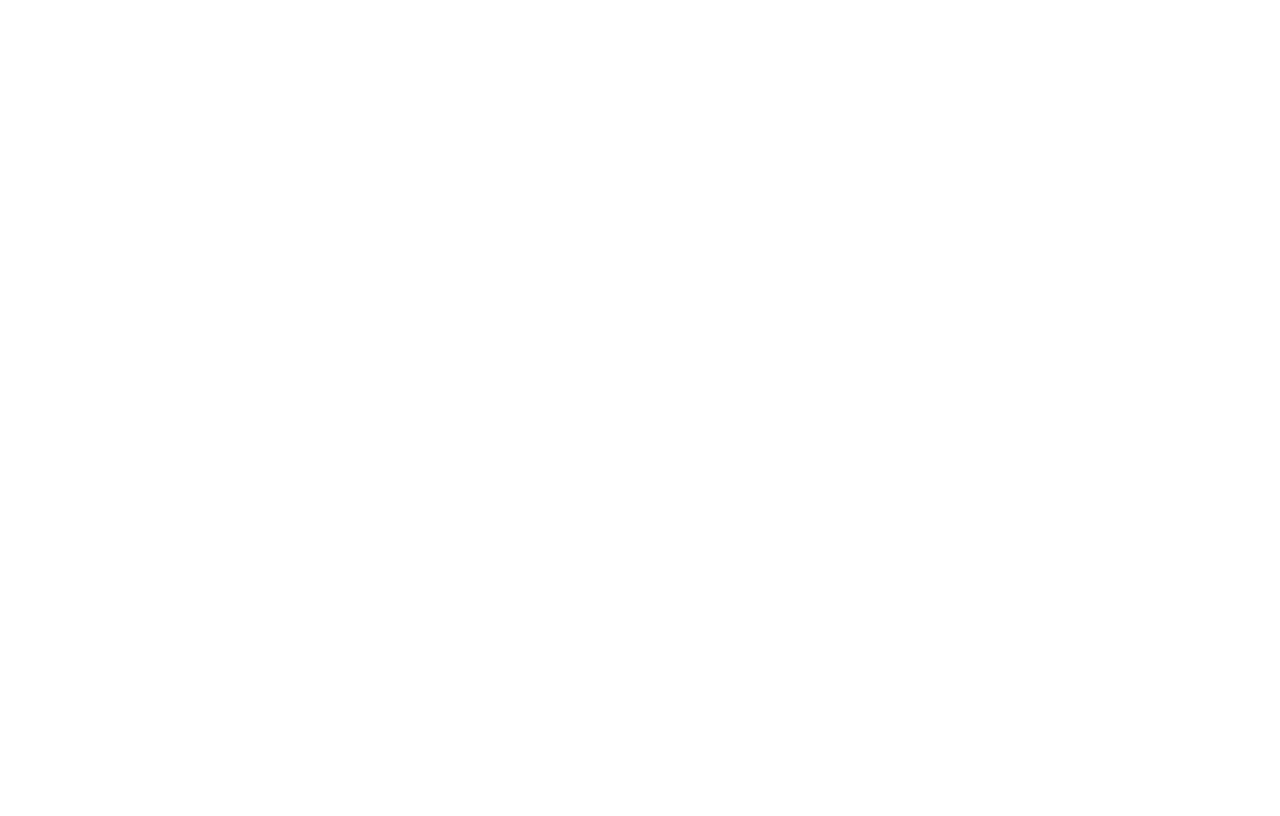
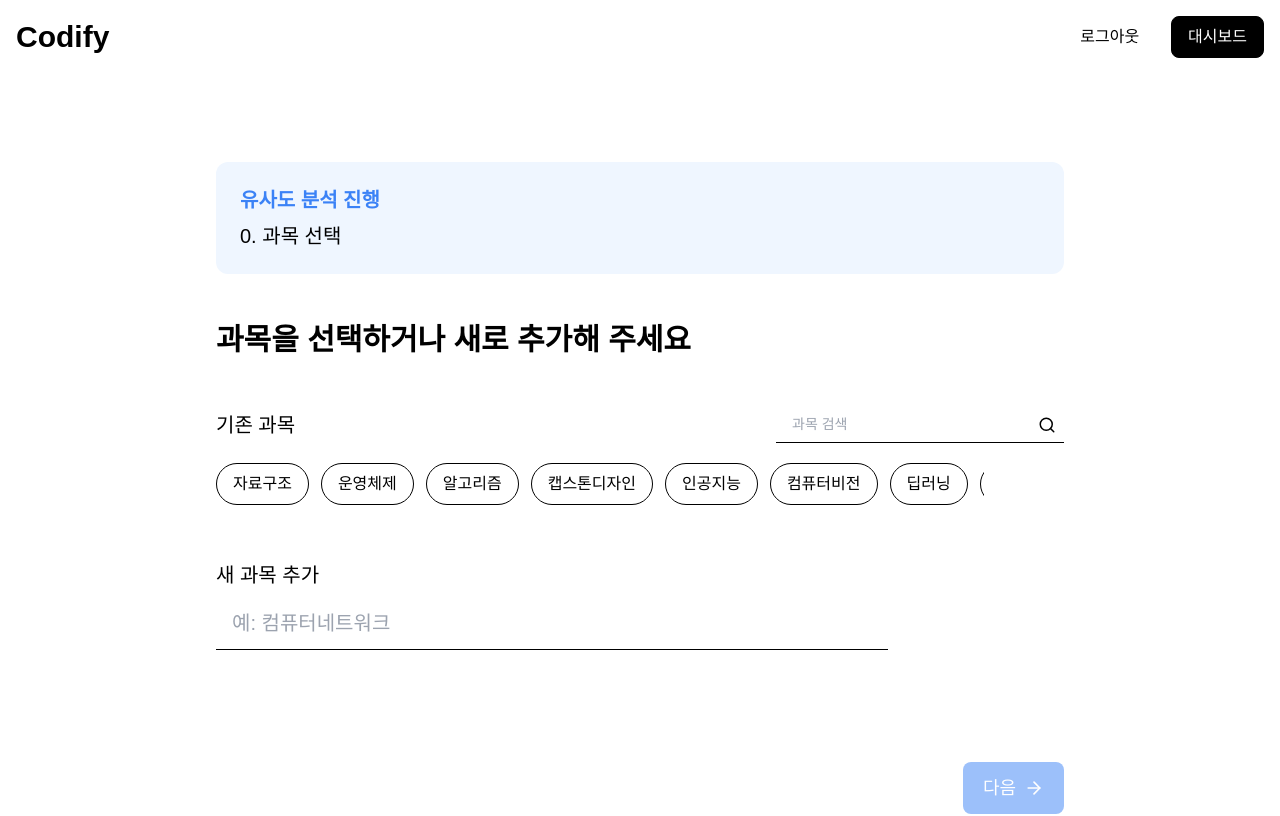
Before and after one commit to Codify-2025/Codify-Frontend, a React (Vite) app: page /assignment/subject in a window 1280 px wide. Before the commit this address had no page. Shown: the top 816 px of the page. Built offline with nearby package versions, Linux system fonts and the light colour scheme; a web font is replaced by a local one.

Commit message:
FEAT: 과목 선택 화면 추가

```diff
--- a/src/App.tsx
+++ b/src/App.tsx
@@ -14,12 +14,14 @@ import DashboardPage from '@features/Dashboard/DashboardPage';
 import LoginPage from '@features/Account/LoginPage';
 import HomePage from '@features/Home/HomePage';
 import SignupPage from '@features/Account/SignupPage';
+import SubjectSelectPage from '@features/Assignment/SubjectSelectpage';
 
 const App: React.FC = () => {
   return (
     <Router>
       <Routes>
         <Route path="/" element={<HomePage />} />
+        <Route path="/assignment/subject" element={<SubjectSelectPage />} />
         <Route path="/assignment/name" element={<AssignmentNamePage />} />
         <Route path="/assignment/week" element={<AssignmentWeekPage />} />
         <Route path="/upload" element={<UploadPage />} />
--- a/src/features/Assignment/AssignmentNamePage.tsx
+++ b/src/features/Assignment/AssignmentNamePage.tsx
@@ -3,7 +3,7 @@ import Layout from '@components/Layout';
 import Text from '@components/Text';
 import Button from '@components/Button';
 import { useNavigate } from 'react-router-dom';
-import { useAssignmentStore } from '@stores/assignmentStore';
+import { useAssignmentStore } from '@stores/useAssignmentStore';
 import { FiArrowRight } from 'react-icons/fi';
 
 const AssignmentNamePage: React.FC = () => {
--- a/src/features/Assignment/AssignmentWeekPage.tsx
+++ b/src/features/Assignment/AssignmentWeekPage.tsx
@@ -6,7 +6,7 @@ import Toggle from '@components/Toggle';
 import { useNavigate } from 'react-router-dom';
 import DatePicker from 'react-datepicker';
 import 'react-datepicker/dist/react-datepicker.css';
-import { useAssignmentStore } from '@stores/assignmentStore';
+import { useAssignmentStore } from '@stores/useAssignmentStore';
 import { FiArrowRight } from 'react-icons/fi';
 
 const getWeekNumber = (date: Date) => {
--- /dev/null
+++ b/src/features/Assignment/SubjectSelectpage.tsx
@@ -0,0 +1,169 @@
+import React, { useState } from 'react';
+import Layout from '@components/Layout';
+import Text from '@components/Text';
+import Button from '@components/Button';
+import { useNavigate } from 'react-router-dom';
+import { FiArrowRight, FiSearch } from 'react-icons/fi';
+import { useSubjectStore } from '@stores/useSubjectStore';
+
+const dummySubjects = [
+  { name: '자료구조', code: 'CS101' },
+  { name: '운영체제', code: 'CS102' },
+  { name: '알고리즘', code: 'CS103' },
+  { name: '캡스톤디자인', code: 'CS401' },
+  { name: '인공지능', code: 'CS201' },
+  { name: '컴퓨터비전', code: 'CS202' },
+  { name: '딥러닝', code: 'CS203' },
+  { name: '블록체인', code: 'CS204' },
+  { name: '컴파일러', code: 'CS205' },
+  { name: '컴퓨터네트워크', code: 'CS206' },
+  { name: '웹프로그래밍', code: 'CS207' },
+];
+
+const SubjectSelectPage: React.FC = () => {
+  const [newSubjectName, setNewSubjectName] = useState('');
+  const [selectedCode, setSelectedCode] = useState<string | null>(null);
+  const [searchTerm, setSearchTerm] = useState('');
+  const navigate = useNavigate();
+  const { setSelectedSubject } = useSubjectStore();
+
+  const filteredSubjects = dummySubjects.filter((subject) =>
+    subject.name.toLowerCase().includes(searchTerm.toLowerCase())
+  );
+
+  const handleSelect = (subject: (typeof dummySubjects)[number]) => {
+    if (selectedCode === subject.code) {
+      // 이미 선택된 항목을 다시 클릭한 경우 선택 해제
+      setSelectedCode(null);
+      setNewSubjectName('');
+      setSelectedSubject(null);
+    } else {
+      setSelectedCode(subject.code);
+      setNewSubjectName(subject.name);
+      setSelectedSubject(subject);
+    }
+  };
+
+  const handleNext = () => {
+    const trimmedName = newSubjectName.trim();
+    if (!trimmedName) return;
+
+    if (selectedCode) {
+      navigate('/assignment/name');
+    } else {
+      const newSubject = {
+        name: trimmedName,
+        code: `SUBJ-${Date.now()}`,
+      };
+      setSelectedSubject(newSubject);
+      navigate('/assignment/name');
+    }
+  };
+
+  const isValid = !!newSubjectName.trim();
+
+  return (
+    <Layout>
+      <div className="flex flex-col items-start justify-center px-6 py-16 space-y-12 w-full max-w-4xl mx-auto">
+        {/* 안내 영역 */}
+        <div className="bg-blue-50 w-full rounded-xl p-6 space-y-2">
+          <Text variant="body" weight="bold" color="primary">
+            유사도 분석 진행
+          </Text>
+          <Text variant="body" weight="medium" color="gray">
+            0. 과목 선택
+          </Text>
+        </div>
+
+        {/* 본문 영역 */}
+        <div className="w-full space-y-12">
+          <Text variant="heading" weight="bold">
+            과목을 선택하거나 새로 추가해 주세요
+          </Text>
+
+          {/* 기존 과목 목록 */}
+          <div className="space-y-4">
+            {/* 텍스트 + 검색창 나란히 */}
+            <div className="flex items-center justify-between w-full">
+              <Text variant="body" weight="medium">
+                기존 과목
+              </Text>
+
+              {/* 검색창 + 아이콘 */}
+              <div className="relative w-72">
+                <input
+                  type="text"
+                  placeholder="과목 검색"
+                  value={searchTerm}
+                  onChange={(e) => setSearchTerm(e.target.value)}
+                  className="w-full px-4 py-2 pr-10 border-b border-gray-300 text-sm focus:outline-none"
+                />
+                <FiSearch
+                  className="absolute right-2 top-2.5 text-gray-400"
+                  size={18}
+                />
+              </div>
+            </div>
+
+            {/* 과목 리스트 (가로 스크롤) */}
+            <div className="w-full max-w-3xl overflow-x-auto pt-1">
+              <div className="flex gap-3 min-w-max pr-4 pb-2">
+                {filteredSubjects.length > 0 ? (
+                  filteredSubjects.map((subject) => (
+                    <button
+                      key={subject.code}
+                      onClick={() => handleSelect(subject)}
+                      className={`px-4 py-2 rounded-full border whitespace-nowrap transition ${
+                        selectedCode === subject.code
+                          ? 'bg-blue-500 text-white border-blue-500'
+                          : 'border-gray-300 text-gray-700 hover:border-blue-300'
+                      }`}
+                    >
+                      {subject.name}
+                    </button>
+                  ))
+                ) : (
+                  <Text variant="caption" color="gray" className="pl-1">
+                    검색 결과 없음
+                  </Text>
+                )}
+              </div>
+            </div>
+          </div>
+
+          {/* 새 과목 입력 */}
+          <div className="space-y-2 w-full max-w-2xl">
+            <Text variant="body" weight="medium">
+              새 과목 추가
+            </Text>
+            <input
+              type="text"
+              placeholder="예: 컴퓨터네트워크"
+              value={newSubjectName}
+              onChange={(e) => {
+                setNewSubjectName(e.target.value);
+                setSelectedCode(null); // 기존 선택 해제
+              }}
+              className="w-full py-3 px-4 border-b border-gray-300 text-xl focus:outline-none placeholder:text-gray-400"
+            />
+          </div>
+        </div>
+
+        {/* 다음 버튼 */}
+        <div className="self-end pt-16">
+          <Button
+            text="다음"
+            variant="primary"
+            size="large"
+            onClick={handleNext}
+            disabled={!isValid}
+            iconPosition="right"
+            icon={<FiArrowRight size={20} />}
+          />
+        </div>
+      </div>
+    </Layout>
+  );
+};
+
+export default SubjectSelectPage;
--- a/src/features/Dashboard/DashboardMain.tsx
+++ b/src/features/Dashboard/DashboardMain.tsx
@@ -1,6 +1,6 @@
 import React from 'react';
 import Text from '@components/Text';
-import { useSubjectStore } from '@stores/subjectStore';
+import { useSubjectStore } from '@stores/useSubjectStore';
 import AccumulatedSimilarityGraph from './AccumulatedSimilarityGraph';
 import SavedAnalysisSection from './History/SavedAnalysisSection';
 import { useEffect } from 'react';
--- a/src/features/Dashboard/UserInfoHeader.tsx
+++ b/src/features/Dashboard/UserInfoHeader.tsx
@@ -2,7 +2,7 @@ import React, { useState } from 'react';
 import Button from '@components/Button';
 import { FiEdit2 } from 'react-icons/fi';
 import BirthdateEditModal from './BirthdateEditModal';
-import { useSubjectStore } from '@stores/subjectStore';
+import { useSubjectStore } from '@stores/useSubjectStore';
 
 interface Subject {
   name: string;
--- a/src/features/Home/HomePage.tsx
+++ b/src/features/Home/HomePage.tsx
@@ -32,7 +32,7 @@ const HomePage: React.FC = () => {
                 text="유사도 분석 시작하기"
                 variant="primary"
                 className="text-lg font-semibold px-12 py-4 text-white text-2xl !rounded-full shadow-lg"
-                onClick={() => navigate('/assignment/name')}
+                onClick={() => navigate('/assignment/subject')}
               />
             </div>
           </section>
--- a/src/features/Result/ResultPage.tsx
+++ b/src/features/Result/ResultPage.tsx
@@ -4,7 +4,7 @@ import Text from '@components/Text';
 import Button from '@components/Button';
 import SimilarityPieChart from './SimilarityPieChart';
 import SimilarityGraph from './SimilarityGraph';
-import { useAssignmentStore } from '@stores/assignmentStore';
+import { useAssignmentStore } from '@stores/useAssignmentStore';
 import { useSelectedFileStore } from '@stores/useSelectedFileStore';
 import { useNavigate } from 'react-router-dom';
 import { dummyFiles } from '@constants/dummyFiles';
--- a/src/features/Upload/UploadPage.tsx
+++ b/src/features/Upload/UploadPage.tsx
@@ -3,7 +3,7 @@ import Layout from '@components/Layout';
 import FileUpload from './FileUpload';
 import Text from '@components/Text';
 import Button from '@components/Button';
-import { useAssignmentStore } from '@stores/assignmentStore';
+import { useAssignmentStore } from '@stores/useAssignmentStore';
 import { useNavigate } from 'react-router-dom';
 
 const UploadPage: React.FC = () => {
```
Also changed, not shown: src/stores/useAssignmentStore.ts (renamed from src/stores/assignmentStore.ts), src/stores/useSubjectStore.ts (renamed from src/stores/subjectStore.ts).
